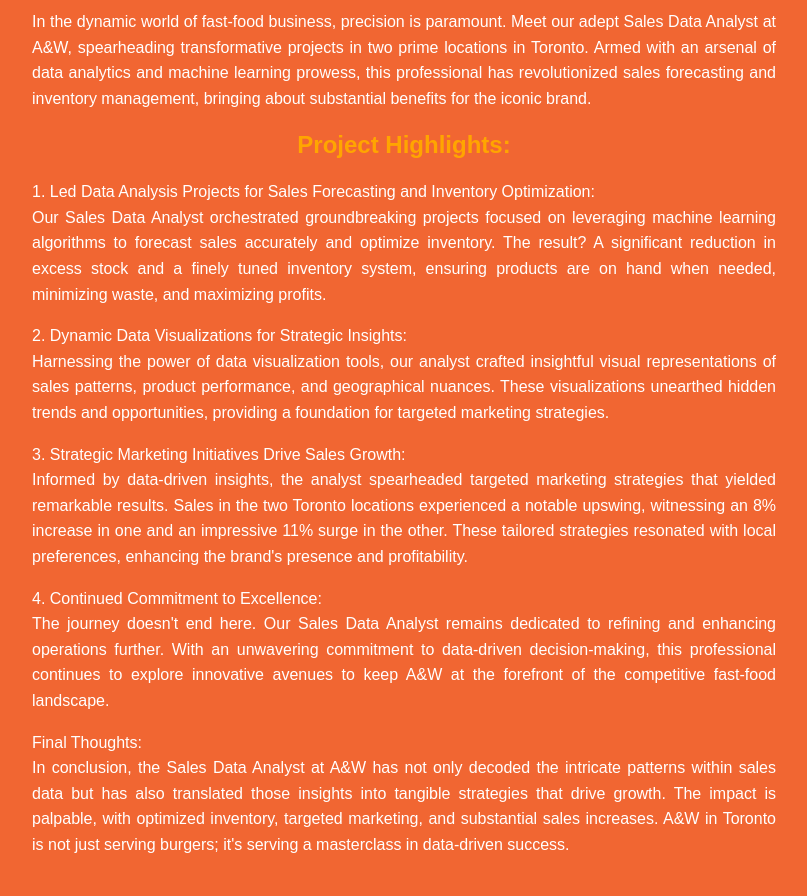
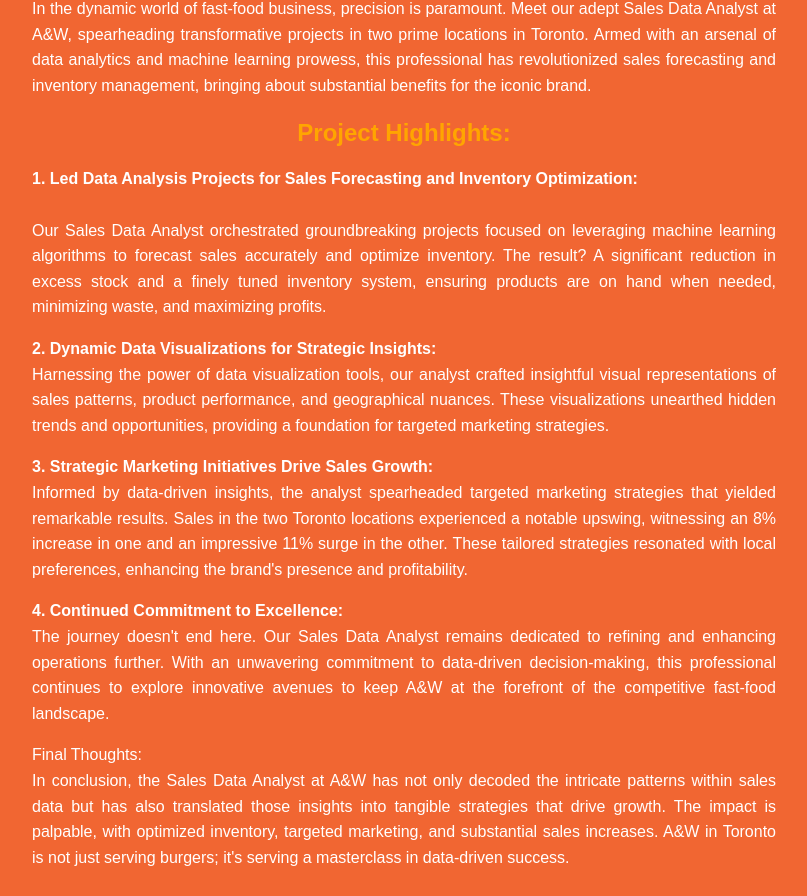
Before and after one commit to TenzinTsundue/A-W-Sales, a plain HTML site: page insights.html in a window 1280 px wide. Shown: the part 343-1239 px from the top of the page, without its empty margins (236-1043 px from the left). Drawn offline with Linux system fonts and the light colour scheme.

Commit message:
Update insights.html

```diff
--- a/insights.html
+++ b/insights.html
@@ -19,13 +19,13 @@
                 <p class="blog-text">In the dynamic world of fast-food business, precision is paramount. Meet our adept Sales Data Analyst at A&W, spearheading transformative projects in two prime locations in Toronto. Armed with an arsenal of data analytics and machine learning prowess, this professional has revolutionized sales forecasting and inventory management, bringing about substantial benefits for the iconic brand.</p>
 
                 <h2 class="blog-subtitle">Project Highlights:</h2>
-                <p class="blog-text">1. Led Data Analysis Projects for Sales Forecasting and Inventory Optimization: <br>Our Sales Data Analyst orchestrated groundbreaking projects focused on leveraging machine learning algorithms to forecast sales accurately and optimize inventory. The result? A significant reduction in excess stock and a finely tuned inventory system, ensuring products are on hand when needed, minimizing waste, and maximizing profits.</p>
+                <p class="blog-text"><b>1. Led Data Analysis Projects for Sales Forecasting and Inventory Optimization:</b> <br><br>Our Sales Data Analyst orchestrated groundbreaking projects focused on leveraging machine learning algorithms to forecast sales accurately and optimize inventory. The result? A significant reduction in excess stock and a finely tuned inventory system, ensuring products are on hand when needed, minimizing waste, and maximizing profits.</p>
 
-                <p class="blog-text">2. Dynamic Data Visualizations for Strategic Insights: <br>Harnessing the power of data visualization tools, our analyst crafted insightful visual representations of sales patterns, product performance, and geographical nuances. These visualizations unearthed hidden trends and opportunities, providing a foundation for targeted marketing strategies.</p>
+                <p class="blog-text"><b>2. Dynamic Data Visualizations for Strategic Insights:</b> <br>Harnessing the power of data visualization tools, our analyst crafted insightful visual representations of sales patterns, product performance, and geographical nuances. These visualizations unearthed hidden trends and opportunities, providing a foundation for targeted marketing strategies.</p>
 
-                <p class="blog-text">3. Strategic Marketing Initiatives Drive Sales Growth: <br>Informed by data-driven insights, the analyst spearheaded targeted marketing strategies that yielded remarkable results. Sales in the two Toronto locations experienced a notable upswing, witnessing an 8% increase in one and an impressive 11% surge in the other. These tailored strategies resonated with local preferences, enhancing the brand's presence and profitability.</p>
+                <p class="blog-text"><b>3. Strategic Marketing Initiatives Drive Sales Growth:</b> <br>Informed by data-driven insights, the analyst spearheaded targeted marketing strategies that yielded remarkable results. Sales in the two Toronto locations experienced a notable upswing, witnessing an 8% increase in one and an impressive 11% surge in the other. These tailored strategies resonated with local preferences, enhancing the brand's presence and profitability.</p>
 
-                <p class="blog-text">4. Continued Commitment to Excellence: <br>The journey doesn't end here. Our Sales Data Analyst remains dedicated to refining and enhancing operations further. With an unwavering commitment to data-driven decision-making, this professional continues to explore innovative avenues to keep A&W at the forefront of the competitive fast-food landscape.</p>
+                <p class="blog-text"><b>4. Continued Commitment to Excellence:</b> <br>The journey doesn't end here. Our Sales Data Analyst remains dedicated to refining and enhancing operations further. With an unwavering commitment to data-driven decision-making, this professional continues to explore innovative avenues to keep A&W at the forefront of the competitive fast-food landscape.</p>
 
                 <p class="blog-text">Final Thoughts: <br>In conclusion, the Sales Data Analyst at A&W has not only decoded the intricate patterns within sales data but has also translated those insights into tangible strategies that drive growth. The impact is palpable, with optimized inventory, targeted marketing, and substantial sales increases. A&W in Toronto is not just serving burgers; it's serving a masterclass in data-driven success.</p>
             </div>
```
